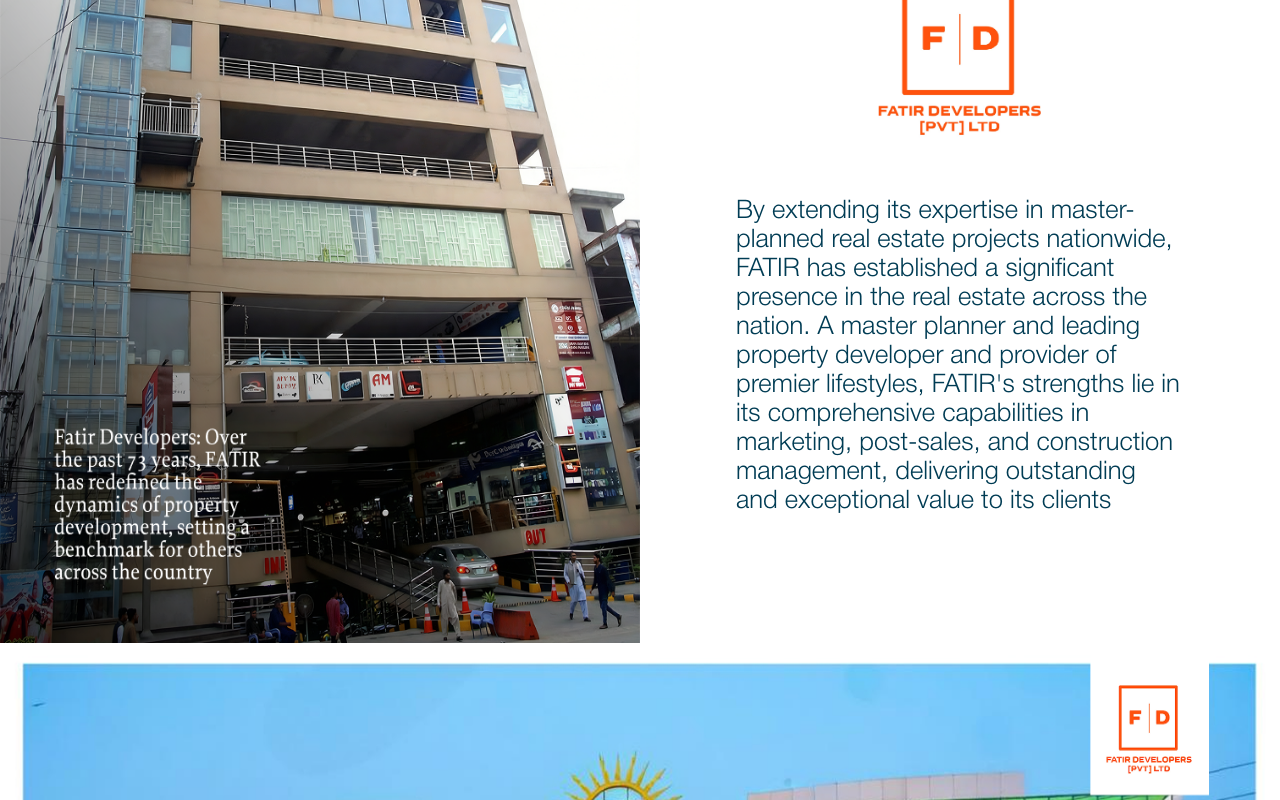
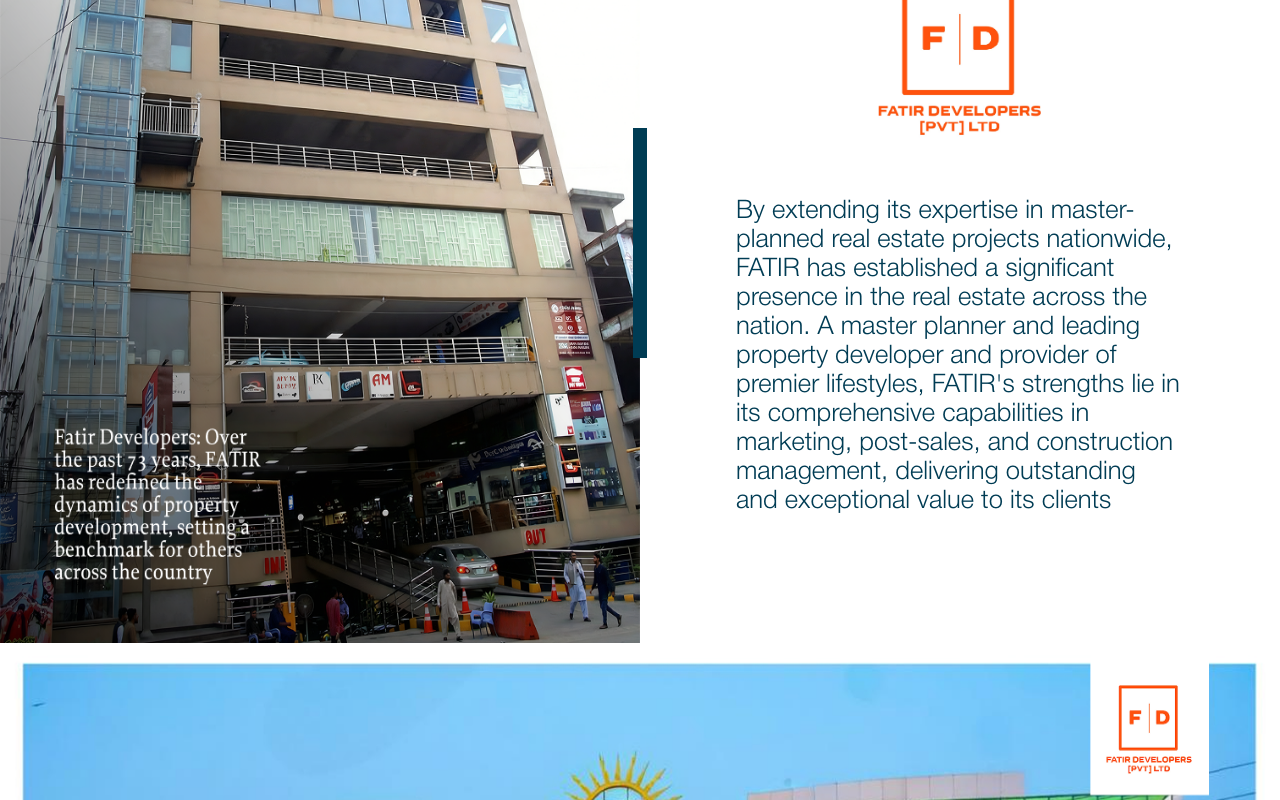
Before and after one commit to svypetech/Serene-Heights-Lahore, a Next.js app: page /about in a window 1280 px wide. Shown: the part 860-1660 px from the top of the page. Built offline with nearby package versions, Linux system fonts and the light colour scheme; a web font is replaced by a local one.

Commit message:
feat: adds blue bars in about page

```diff
--- a/components/ImageWithTextSection.tsx
+++ b/components/ImageWithTextSection.tsx
@@ -82,6 +82,9 @@
             </p>
           </div>
         </div>
+
+        {/* Divider Bar - centered, on top of images */}
+        <div className="absolute top-[400px] left-1/2 -translate-x-1/2 -translate-y-1/2 z-10 w-[14px] h-[230px] bg-primary rotate-90 md:top-1/2 md:rotate-0 md:h-[230px] md:w-[14px]" />
       </div>
     </section>
   );
```
